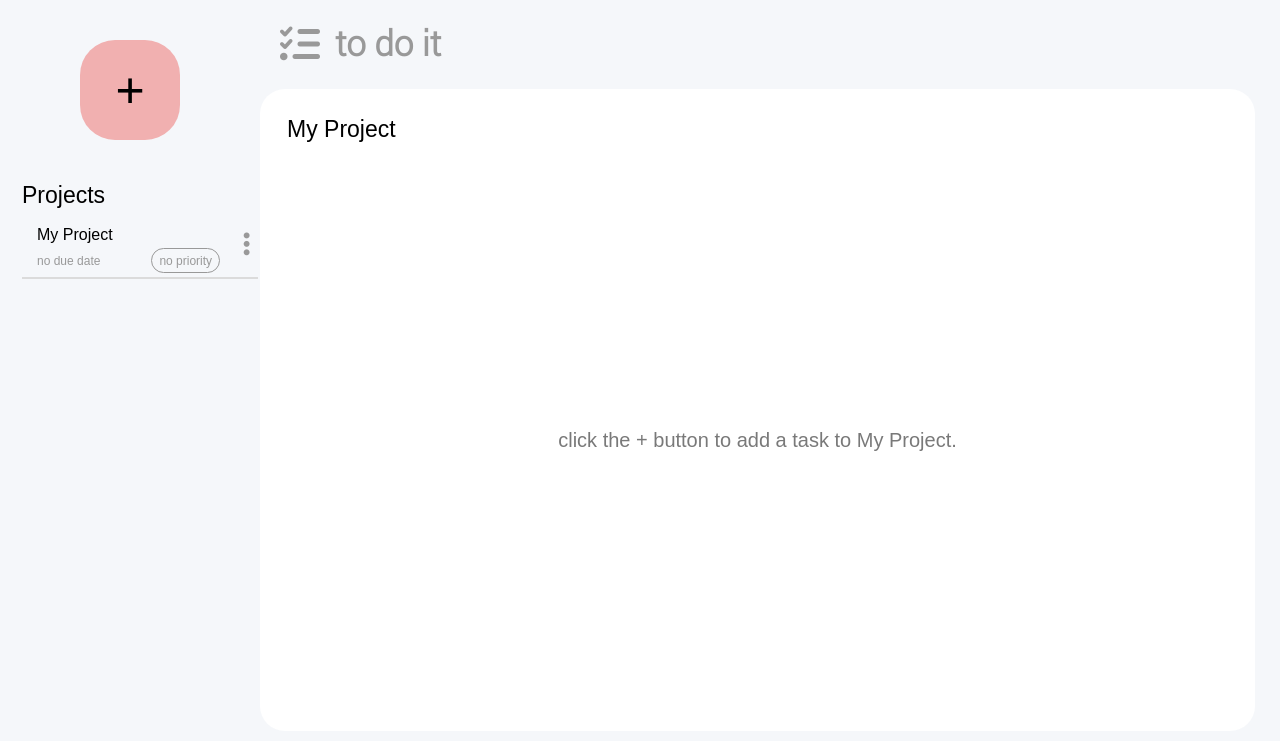
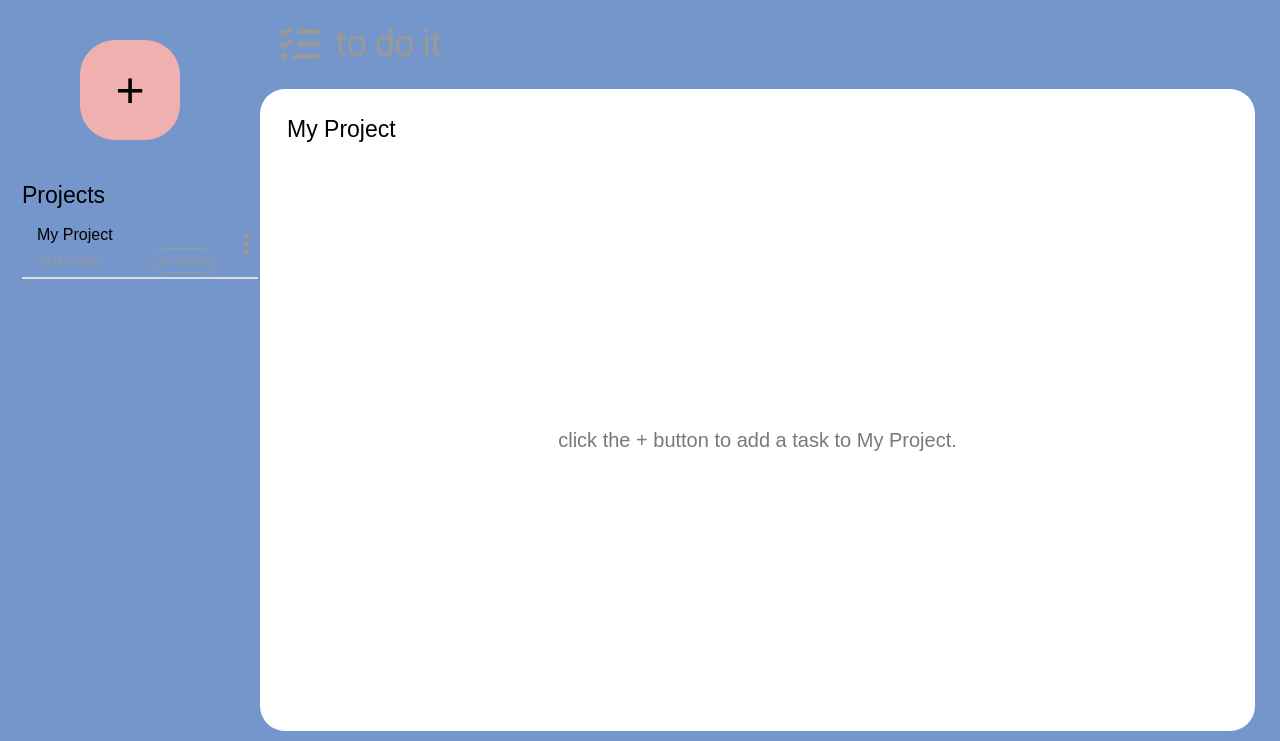
Before and after one commit to lukespicknall/todo-list, a website built with webpack: page src/template.html in a window 1280 px wide. Shown: the top 741 px of the page. Built offline with nearby package versions, Linux system fonts and the light colour scheme.

Commit message:
remove console.logs, update README and run a gh-pages deploy test with css.

```diff
--- a/src/modules/ui.js
+++ b/src/modules/ui.js
@@ -25,7 +25,6 @@ const setCurrent = (a) => {
 
 // if locastorage exists, projectList = a
 const loadFromStorage = (a) => {
-  console.log(JSON.stringify(a));
   if (!(a === null)) {
     for (let i = 0; i < a.length; i += 1) {
       projectList.push(a[i]);
@@ -41,7 +40,6 @@ const loadFromStorage = (a) => {
 // converts it back to an array retaining is values and objects
 const projectStorage = JSON.parse(localStorage.getItem('projectList'));
 // loadFromStorage updates projectList[] with stored data, if any exists
-console.log(projectStorage);
 loadFromStorage(projectStorage);
 
 let projectOptionsSelecting = false;
@@ -228,7 +226,6 @@ const load = () => {
         // IF TRUE, SET SELECTING STATE TO TRUE, APPEND A BOX TO THIS OPTIONS DIV TO SEE OPTIONS
         // SET CURRENT PROJECT TO THIS PROJECT AND DISPLAY THE TASKS OF THIS PROJECT
         projectOptions.addEventListener('mouseup', () => {
-          console.log(projectOptions.children.length);
           if (projectOptions.children.length < 2) {
             updateProjectSelecting(true);
             projectOptions.appendChild(projectOptionsBox);
@@ -1204,7 +1201,6 @@ const load = () => {
             const currentOptionButton = addRemove[optionsPosition];
             currentOptionButton.removeChild(selectRemove);
           } else if (clickSpot.className === 'project-options') {
-            console.log(clickSpot.dataset.id);
             // const addRemove = document.querySelector('.task-options');
             // const selectRemove = document.querySelector('.task-options-box');
             // addRemove.removeChild(selectRemove);
--- a/src/style.css
+++ b/src/style.css
@@ -5,7 +5,7 @@
 
 :root {
   --my-white: #fff;
-  --my-side: #f5f7fa;
+  --my-side: #7496ca;
   --my-module: #e9eaec;
   --darker-grey: rgb(219, 219, 219);
   --grey-font:rgb(153, 153, 153);
```
Also changed, not shown: README.md.
